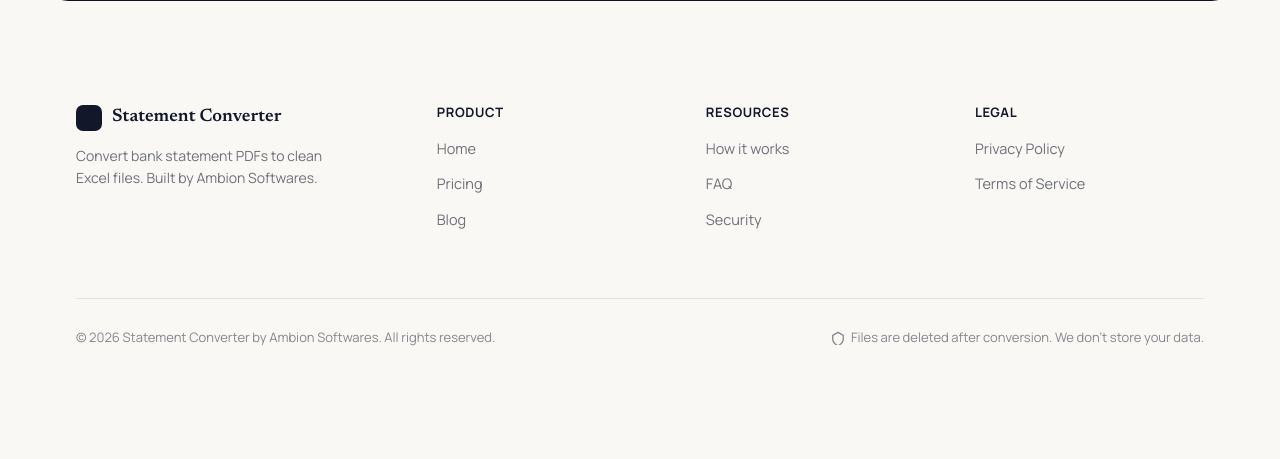
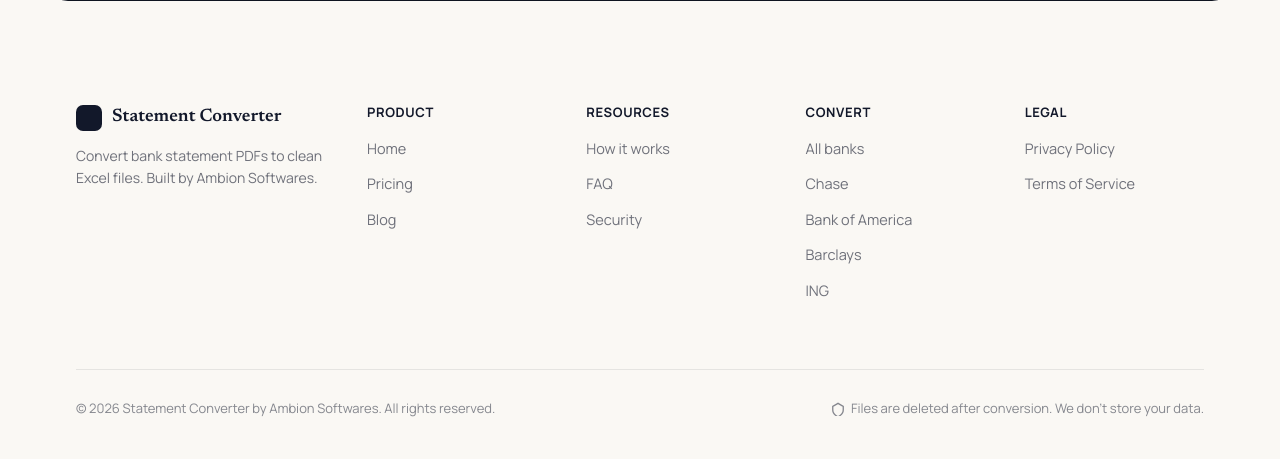
Before and after one commit to The-Product-Guy/bankstatementpdftoexcel.online, a Flask app: page / in a window 1280 px wide. Shown: the part 3504-3963 px from the top of the page. Before the commit the page ends 3850 px from the top, so only its background shows below. Run offline with Flask 3, Linux system fonts and the light colour scheme; data comes from the database, SQL or seed files in the repository; data that the repository does not hold is empty; some libraries are stand-ins or nearby versions.

Commit message:
Wire bank pages into sitemap, footer, and discovery links
Co-Authored-By: Claude Fable 5 <noreply@anthropic.com>

```diff
--- a/routes/pages.py
+++ b/routes/pages.py
@@ -178,6 +178,9 @@ def _sitemap_urls():
         ('/terms', LASTMOD['terms']),
     ]
     urls.extend((f"/blogs/{post['slug']}", post['lastmod']) for post in BLOG_POSTS)
+    from routes.bank_pages import BANK_PAGES
+    urls.append(("/convert/", "2026-07-08"))
+    urls.extend((f"/convert/{bank['slug']}", bank["lastmod"]) for bank in BANK_PAGES)
     return urls
 
 
--- a/static/styles.css
+++ b/static/styles.css
@@ -481,10 +481,14 @@ table.workbook td.num {
 
 .footer-container {
   display: grid;
-  grid-template-columns: 1.4fr 1fr 1fr 1fr;
+  grid-template-columns: 1.4fr 1fr 1fr 1fr 1fr;
   gap: 40px;
   margin-bottom: 56px;
 }
+
+.chip-strip a.chip { text-decoration: none; }
+
+.chip-strip a.chip:hover { color: var(--coral); }
 
 .footer-section h3 {
   font-family: var(--font-display);
--- a/templates/base.html
+++ b/templates/base.html
@@ -153,6 +153,16 @@
                 </ul>
             </div>
             <div class="footer-section">
+                <h4>Convert</h4>
+                <ul>
+                    <li><a href="{{ url_for('pages.bank_index') }}">All banks</a></li>
+                    <li><a href="{{ url_for('pages.bank_landing', slug='chase-statement-to-excel') }}">Chase</a></li>
+                    <li><a href="{{ url_for('pages.bank_landing', slug='bank-of-america-statement-to-excel') }}">Bank of America</a></li>
+                    <li><a href="{{ url_for('pages.bank_landing', slug='barclays-statement-to-excel') }}">Barclays</a></li>
+                    <li><a href="{{ url_for('pages.bank_landing', slug='ing-statement-to-excel') }}">ING</a></li>
+                </ul>
+            </div>
+            <div class="footer-section">
                 <h4>Legal</h4>
                 <ul>
                     <li><a href="{{ url_for('pages.privacy') }}">Privacy Policy</a></li>
--- a/templates/blogs.html
+++ b/templates/blogs.html
@@ -74,6 +74,7 @@
     <div class="blog-hero">
         <h1>Blog and Guides</h1>
         <p>Tips, tutorials, and answers about converting bank statements to Excel.</p>
+        <p><a class="link-underline" href="{{ url_for('pages.bank_index') }}">See conversion guides by bank →</a></p>
     </div>
 
     <div class="blog-posts">
--- a/templates/home.html
+++ b/templates/home.html
@@ -156,6 +156,7 @@
         <span class="chip" role="listitem">Scanned PDFs</span>
         <span class="chip" role="listitem">Multi-page tables</span>
         <span class="chip" role="listitem">500 MB uploads (Enterprise)</span>
+        <a class="chip" role="listitem" href="{{ url_for('pages.bank_index') }}">Guides by bank →</a>
     </div>
 
     <!-- Workflow -->
```
Also changed, not shown: tests/test_bank_pages.py (+7 -0 lines).
